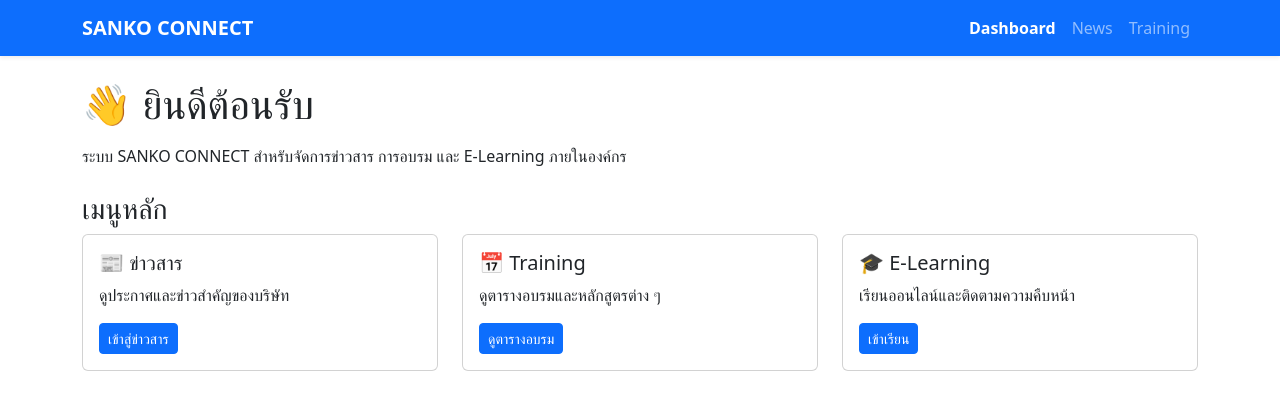
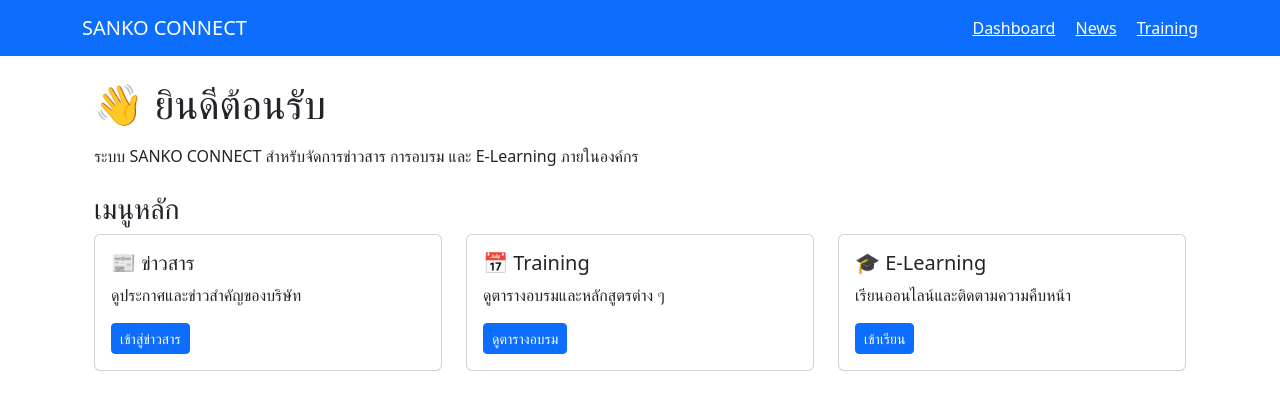
Before and after one commit to nthanaphat14/sanko-connect, a Flask app: page / in a window 1280 px wide. Shown: the top 410 px of the page. Run offline with Flask 3, Linux system fonts and the light colour scheme.

Commit message:
Update base.html

```diff
--- a/templates/base.html
+++ b/templates/base.html
@@ -2,47 +2,26 @@
 <html lang="th">
 <head>
     <meta charset="UTF-8">
-    <meta name="viewport" content="width=device-width, initial-scale=1.0">
     <title>{% block title %}SANKO CONNECT{% endblock %}</title>
-
     <link href="https://cdn.jsdelivr.net/npm/bootstrap@5.3.3/dist/css/bootstrap.min.css" rel="stylesheet">
     <link href="{{ url_for('static', filename='css/style.css') }}" rel="stylesheet">
 </head>
 <body>
 
-<nav class="navbar navbar-expand-lg navbar-dark bg-primary shadow-sm">
+<nav class="navbar navbar-dark bg-primary">
     <div class="container">
-        <a class="navbar-brand fw-bold" href="/">SANKO CONNECT</a>
-
-        <button class="navbar-toggler" type="button" data-bs-toggle="collapse" data-bs-target="#mainNavbar">
-            <span class="navbar-toggler-icon"></span>
-        </button>
-
-        <div class="collapse navbar-collapse" id="mainNavbar">
-            <ul class="navbar-nav ms-auto">
-
-                <li class="nav-item">
-                    <a class="nav-link {% if request.path == '/' %}active fw-bold{% endif %}" href="/">Dashboard</a>
-                </li>
-
-                <li class="nav-item">
-                    <a class="nav-link {% if '/news' in request.path %}active fw-bold{% endif %}" href="/news">News</a>
-                </li>
-
-                <li class="nav-item">
-                    <a class="nav-link {% if '/training' in request.path %}active fw-bold{% endif %}" href="/training">Training</a>
-                </li>
-
-            </ul>
+        <a class="navbar-brand" href="/">SANKO CONNECT</a>
+        <div>
+            <a class="text-white me-3" href="/">Dashboard</a>
+            <a class="text-white me-3" href="/news">News</a>
+            <a class="text-white" href="/training">Training</a>
         </div>
     </div>
 </nav>
 
-<main class="py-4">
+<div class="container mt-4">
     {% block content %}{% endblock %}
-</main>
-
-<script src="https://cdn.jsdelivr.net/npm/bootstrap@5.3.3/dist/js/bootstrap.bundle.min.js"></script>
+</div>
 
 </body>
 </html>
```
